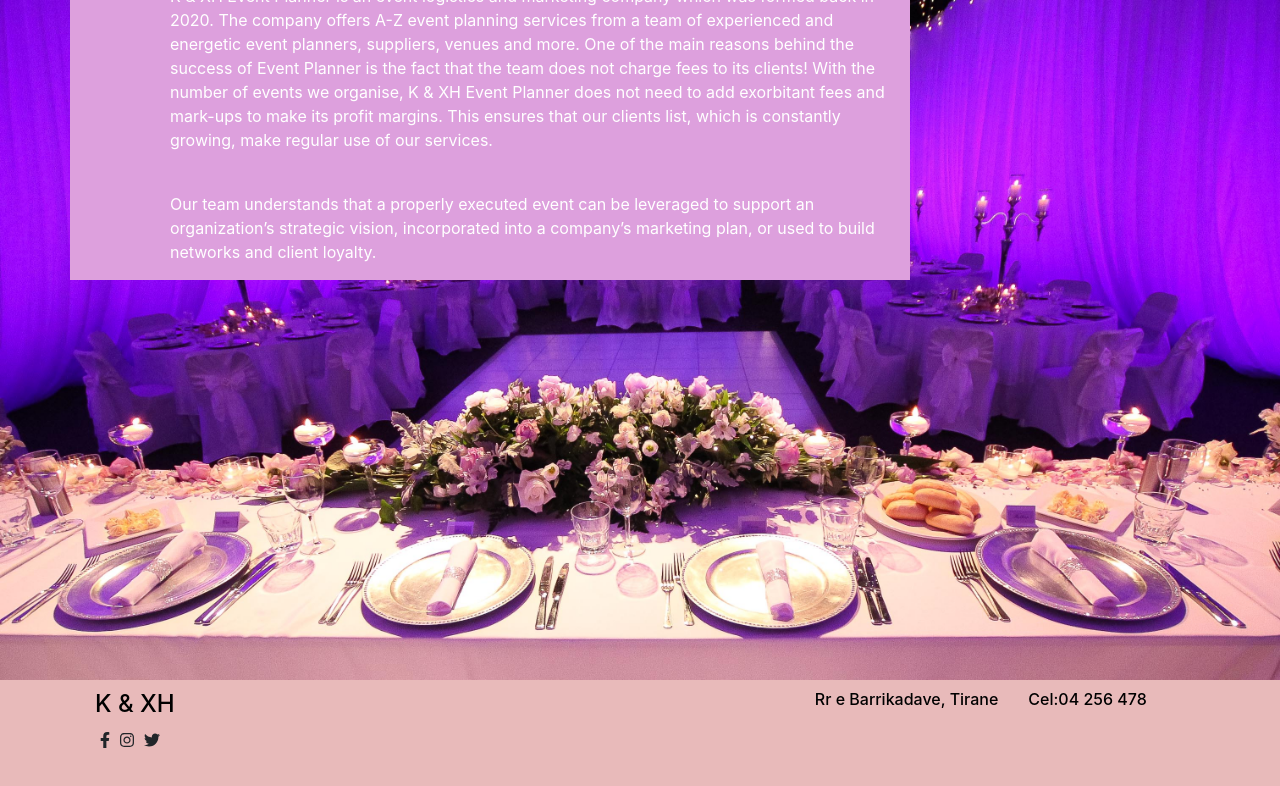
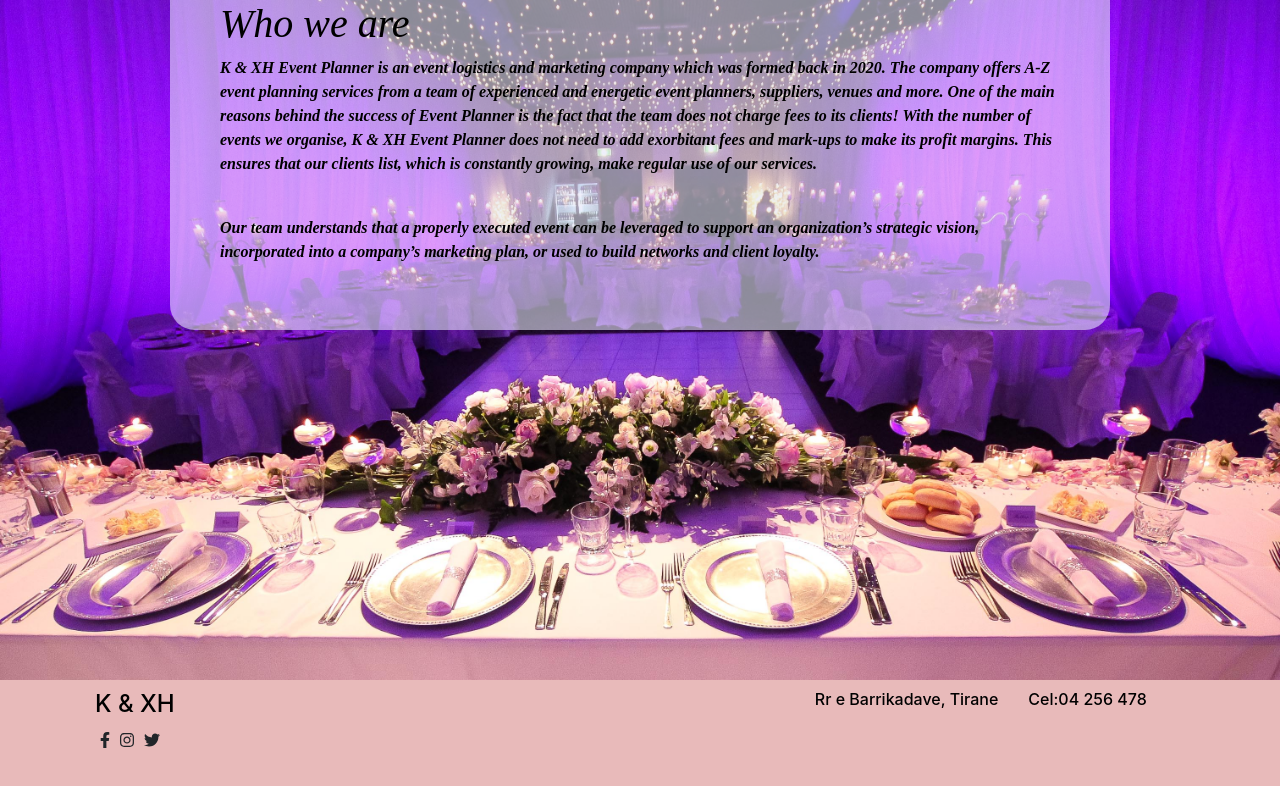
Before and after one commit to KaterinaHajdari/events, a React (Create React App) app in the folder EventsAgencyClient/: page /About in a window 1280 px wide. Shown: the top 786 px of the page. Built offline with nearby package versions, Linux system fonts and the light colour scheme.

Commit message:
css styling AboutUs page

```diff
--- a/EventsAgencyClient/src/css/About.css
+++ b/EventsAgencyClient/src/css/About.css
@@ -5,10 +5,16 @@
   /* Bottom right text */
   .text-block {
     position: absolute;
-    bottom:400px;
-    right: 300px;
-   background-color: plum;
-    color: white;
-    padding-left: 100px;
-    padding-right: 4px;
+    bottom:350px;
+    right: 100px;
+    left:100px;
+   background-color: rgba(230,230,250,0.6);
+    color:rgb(0,0,0);
+
+    font-weight: bold;
+    font-family:fantazy;
+    font-style: italic;
+    border-radius: 25px;
+    padding: 50px;
+
   }
```
